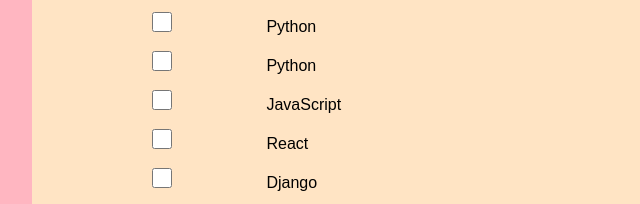
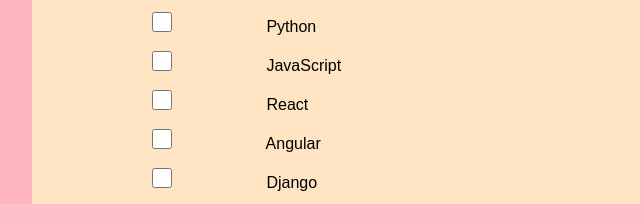
Before and after one commit to anagarlopez/HTML-Forms, a plain HTML site: page index.html in a window 1280 px wide. Shown: the part 869-1073 px from the top of the page, 238-878 px from the left. Drawn offline with Linux system fonts and the light colour scheme.

Commit message:
correct errors

```diff
--- a/index.html
+++ b/index.html
@@ -66,15 +66,15 @@
                 </label>
                 <label>
                     <input type="checkbox" name="C" value="C">
-                    Python
-                </label>
-                <label>
-                    <input type="checkbox" name="C" value="C">
                     JavaScript
                 </label>
                 <label>
                     <input type="checkbox" name="C" value="C">
                     React
+                </label>
+                <label>
+                    <input type="checkbox" name="C" value="C">
+                    Angular
                 </label>
                 <label>
                     <input type="checkbox" name="C" value="C">
```
